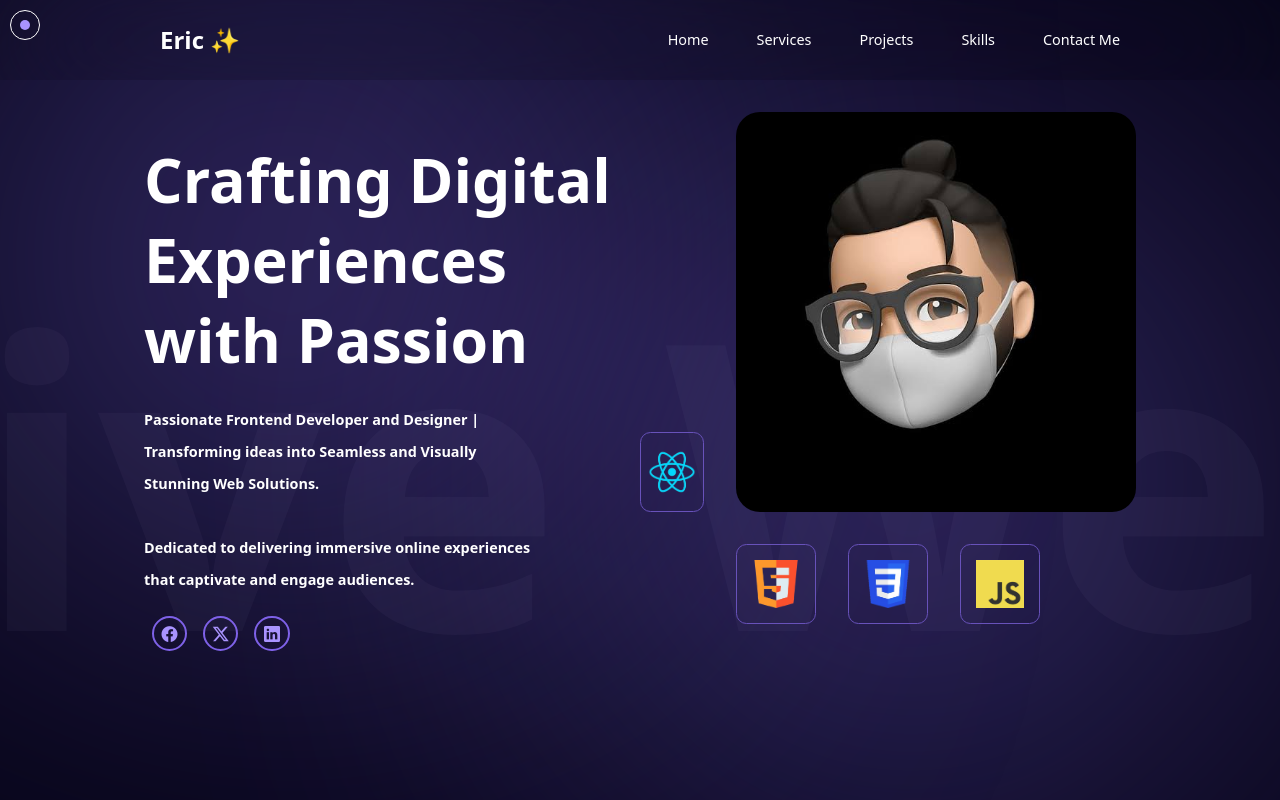
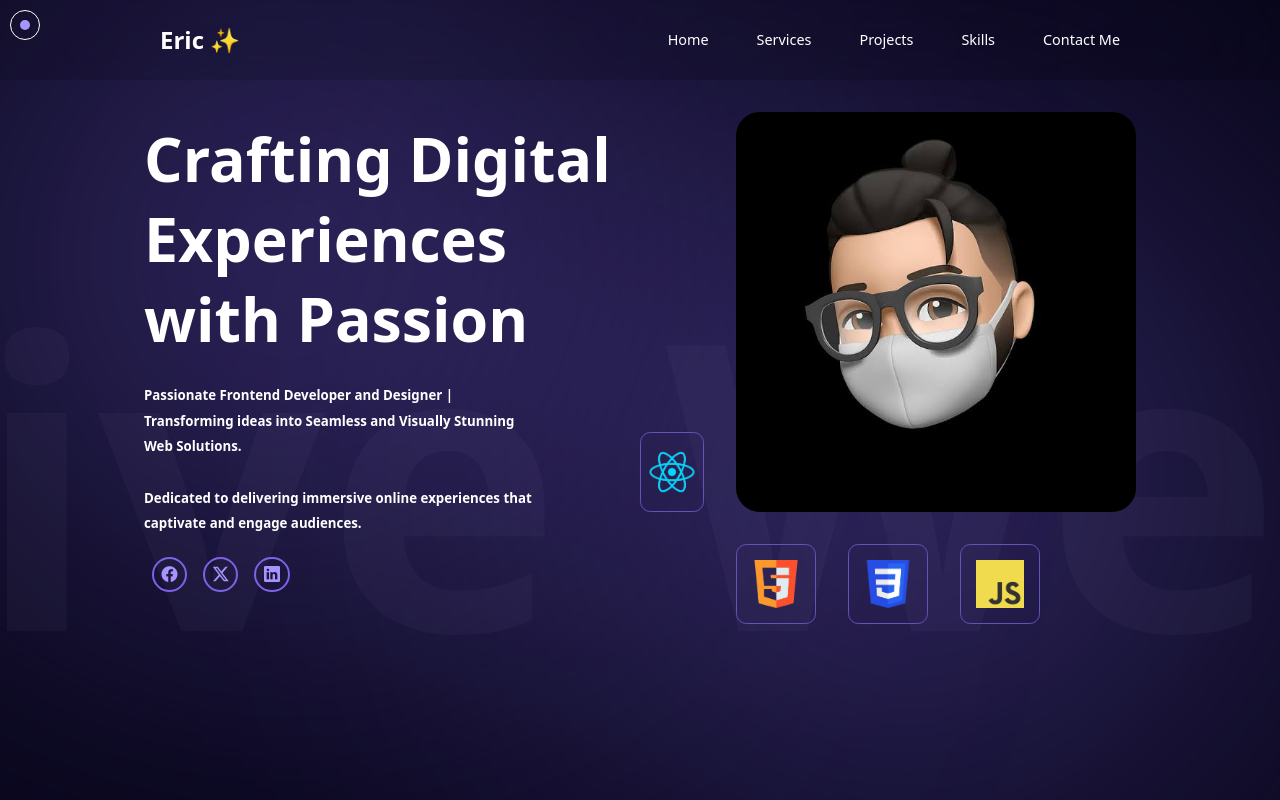
Before and after one commit to Ealfred1/EricAlfred, a React (Vite) app: page / in a window 1280 px wide. Shown: the top 800 px of the page. Built offline with nearby package versions, Linux system fonts and the light colour scheme.

Commit message:
chnages to hero page

```diff
--- a/src/components/Hero/Hero.jsx
+++ b/src/components/Hero/Hero.jsx
@@ -61,13 +61,13 @@ const Hero = () => {
         animate="animate"
       >
         <motion.h2
-          className="text-[2.2rem] leading-[3rem] md:text-[3rem] text-center lg:text-left mt-[3rem] lg:mt-0 md:leading-[4rem] lg:text-[3.8rem] font-bold mb-[1.5rem] lg:leading-[5rem]"
+          className="text-[2.2rem] leading-[3rem] md:text-[3rem] text-center lg:text-left mt-[3rem] lg:-mt-[5rem] md:leading-[4rem] lg:text-[3.8rem] font-bold mb-[1.5rem] lg:leading-[5rem]"
           variants={textVariants}
         >
           Crafting Digital Experiences with Passion
         </motion.h2>
         <motion.p
-          className="text-[0.8rem] leading-[1.3rem] w-auto text-center lg:text-left lg:w-[80%] md:text-[0.9rem] md:leading-[1.6rem] font-semibold lg:leading-[2rem]"
+          className="text-[0.8rem] leading-[1.3rem] w-auto text-center lg:text-left lg:w-[80%] md:text-[0.83rem] md:leading-[1.6rem] font-semibold lg:leading-[1.6rem]"
           variants={textVariants}
         >
           Passionate Frontend Developer and Designer | Transforming ideas into
@@ -107,6 +107,7 @@ const Hero = () => {
             </a>
           </motion.div>
         </motion.div>
+
       </motion.div>
        <motion.div
         className="slidingContainer w-[50%] z-[-2] font-bold absolute text-[10vh] md:text-[30vh] lg:text-[50vh] bottom-[-20px] md:bottom-[-50px] lg:bottom-[-120px] whitespace-nowrap text-[rgba(255,255,255,0.1)] md:text-[#ffffff09]"
```
